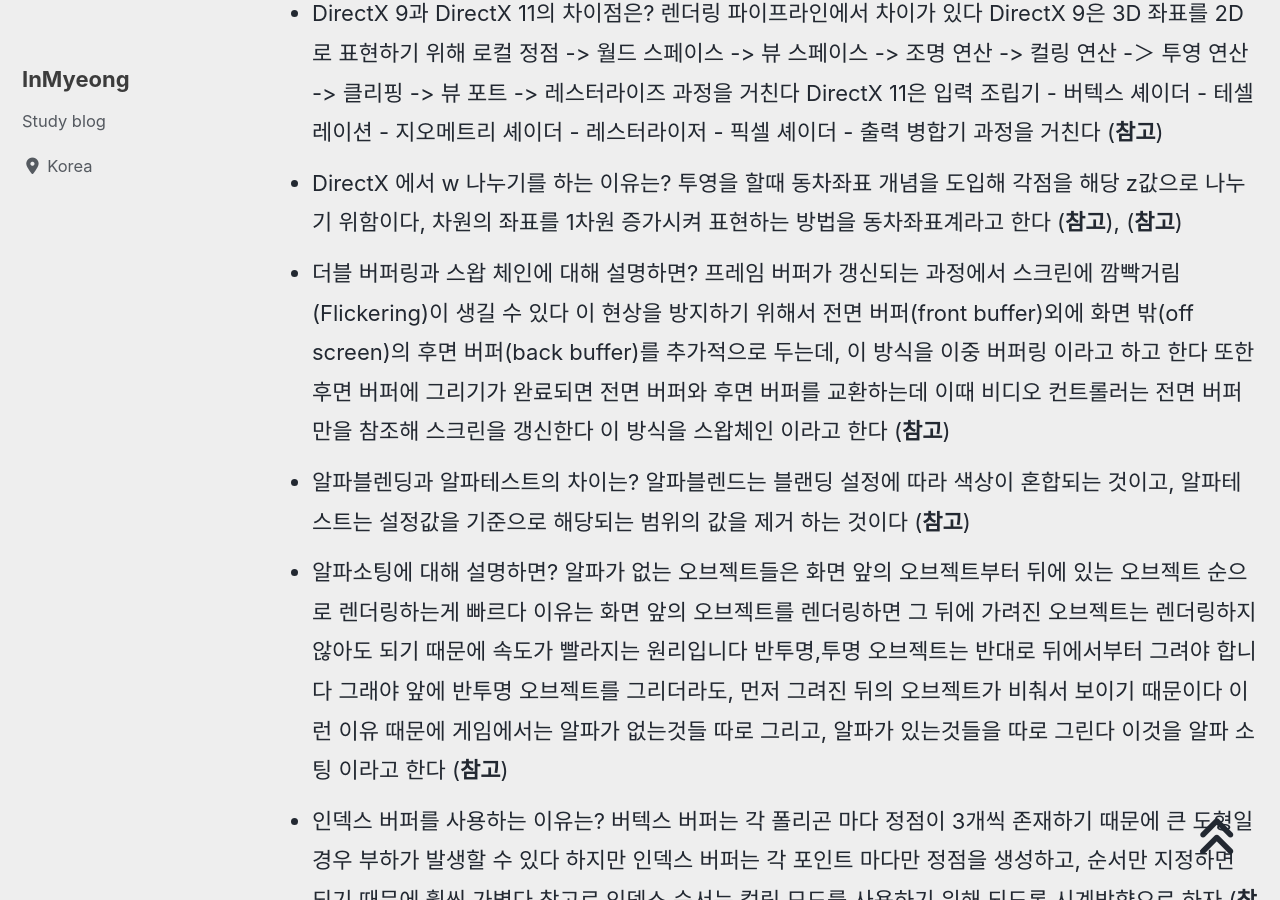
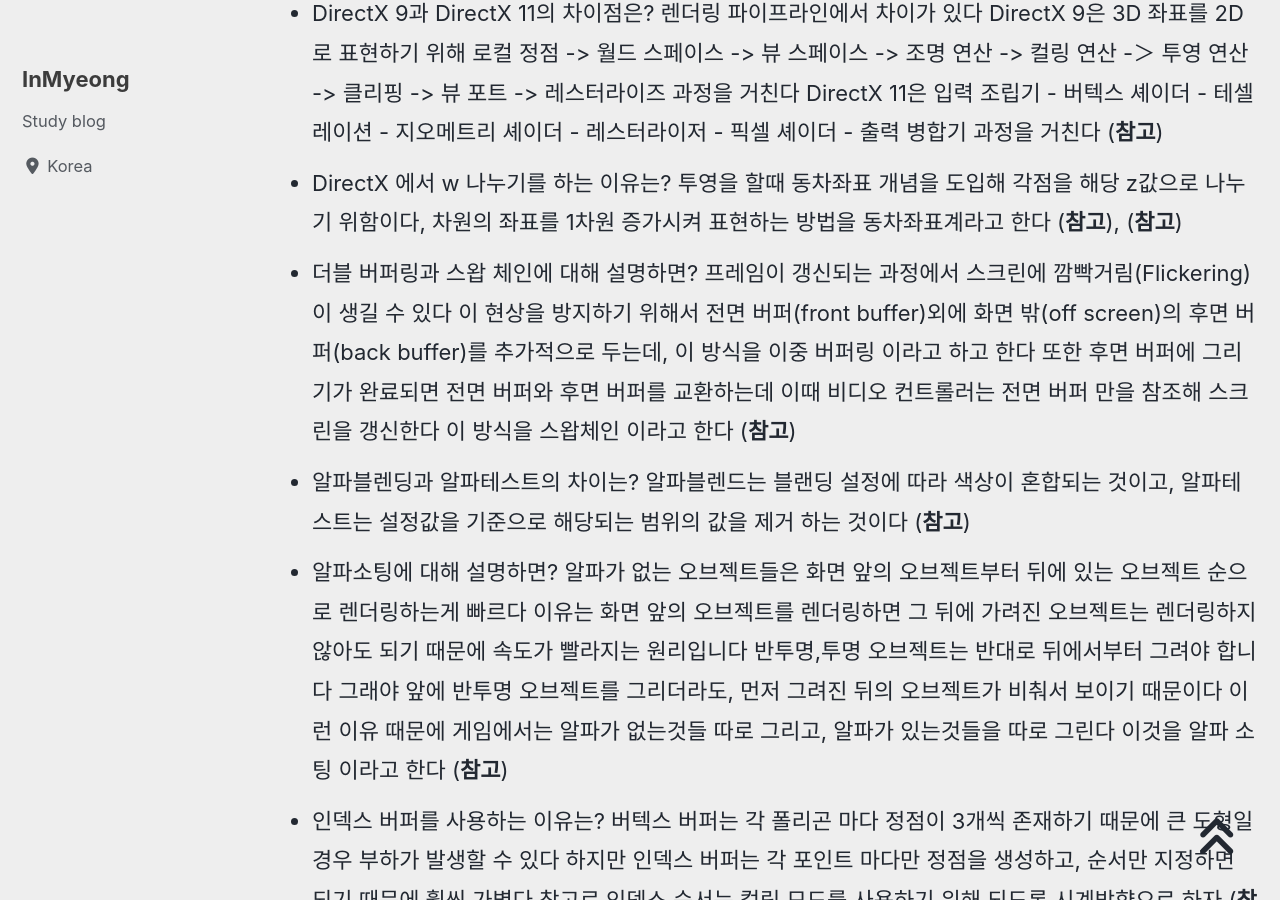
Before and after one commit to devMyeong/devMyeong.github.io, a Jekyll site: the page built from _posts/cs/2022-09-05-블로그-면접준비.md, in a window 1280 px wide and 900 px high, scrolled down 20918 px. Built offline with Jekyll 4.4.1, drawn with Linux system fonts in a browser that asks for light colours; cached includes are drawn as plain includes; nearby versions of some CDN libraries; some web fonts are replaced; comment, search, counter and statistics services are not loaded.

Commit message:
Chore : 수정

```diff
--- a/_posts/cs/2022-09-05-블로그-면접준비.md
+++ b/_posts/cs/2022-09-05-블로그-면접준비.md
@@ -195,7 +195,7 @@ last_modified_at: 2022-10-30
 - 컬링 기법들을 아는대로 나열하고 설명하면? 컬링의 종류는 백페이스 컬링(BackFace Culling), 오클루전 컬링(Occlusion Culling), 프러스텀 컬링(ViewFrustum Culling)이 있다 백페이스 컬링은 물체의 뒷면을 렌더링에서 제외하는 것이다 오클루전 컬링은 다른 오브젝트에 가려진 오브젝트들은 렌더링하지 않는 것이다 프러스텀 컬링은 카메라의 뷰 프러스텀(View Frustum) 영역 밖의 오브젝트들은 렌더링하지 않는 것이다 ([**참고**](https://rito15.github.io/posts/unity-opt-occlusion-culling/))
 - DirectX 9과 DirectX 11의 차이점은? 렌더링 파이프라인에서 차이가 있다 DirectX 9은 3D 좌표를 2D로 표현하기 위해 로컬 정점 -> 월드 스페이스 -> 뷰 스페이스 -> 조명 연산 -> 컬링 연산 -＞ 투영 연산 -> 클리핑 -> 뷰 포트 -> 레스터라이즈 과정을 거친다 DirectX 11은 입력 조립기 - 버텍스 셰이더 - 테셀레이션 - 지오메트리 셰이더 - 레스터라이저 - 픽셀 셰이더 - 출력 병합기 과정을 거친다 ([**참고**](https://m.blog.naver.com/PostView.naver?isHttpsRedirect=true&blogId=minizang99&logNo=220963722023))
 - DirectX 에서 w 나누기를 하는 이유는? 투영을 할때 동차좌표 개념을 도입해 각점을 해당 z값으로 나누기 위함이다, 차원의 좌표를 1차원 증가시켜 표현하는 방법을 동차좌표계라고 한다 ([**참고**](https://www.gpgstudy.com/forum/viewtopic.php?t=6396)), ([**참고**](https://m.blog.naver.com/PostView.naver?isHttpsRedirect=true&blogId=jws2218&logNo=221510733838))
-- 더블 버퍼링과 스왑 체인에 대해 설명하면? 프레임 버퍼가 갱신되는 과정에서 스크린에 깜빡거림(Flickering)이 생길 수 있다 이 현상을 방지하기 위해서 전면 버퍼(front buffer)외에 화면 밖(off screen)의 후면 버퍼(back buffer)를 추가적으로 두는데, 이 방식을 이중 버퍼링 이라고 하고 한다 또한 후면 버퍼에 그리기가 완료되면 전면 버퍼와 후면 버퍼를 교환하는데 이때 비디오 컨트롤러는 전면 버퍼 만을 참조해 스크린을 갱신한다 이 방식을 스왑체인 이라고 한다 ([**참고**](https://handhp1.tistory.com/10))
+- 더블 버퍼링과 스왑 체인에 대해 설명하면? 프레임이 갱신되는 과정에서 스크린에 깜빡거림(Flickering)이 생길 수 있다 이 현상을 방지하기 위해서 전면 버퍼(front buffer)외에 화면 밖(off screen)의 후면 버퍼(back buffer)를 추가적으로 두는데, 이 방식을 이중 버퍼링 이라고 하고 한다 또한 후면 버퍼에 그리기가 완료되면 전면 버퍼와 후면 버퍼를 교환하는데 이때 비디오 컨트롤러는 전면 버퍼 만을 참조해 스크린을 갱신한다 이 방식을 스왑체인 이라고 한다 ([**참고**](https://handhp1.tistory.com/10))
 - 알파블렌딩과 알파테스트의 차이는? 알파블렌드는 블랜딩 설정에 따라 색상이 혼합되는 것이고, 알파테스트는 설정값을 기준으로 해당되는 범위의 값을 제거 하는 것이다 ([**참고**](https://mgun.tistory.com/130))
 - 알파소팅에 대해 설명하면? 알파가 없는 오브젝트들은 화면 앞의 오브젝트부터 뒤에 있는 오브젝트 순으로 렌더링하는게 빠르다 이유는 화면 앞의 오브젝트를 렌더링하면 그 뒤에 가려진 오브젝트는 렌더링하지 않아도 되기 때문에 속도가 빨라지는 원리입니다 반투명,투명 오브젝트는 반대로 뒤에서부터 그려야 합니다 그래야 앞에 반투명 오브젝트를 그리더라도, 먼저 그려진 뒤의 오브젝트가 비춰서 보이기 때문이다 이런 이유 때문에 게임에서는 알파가 없는것들 따로 그리고, 알파가 있는것들을 따로 그린다 이것을 알파 소팅 이라고 한다 ([**참고**](https://m.blog.naver.com/PostView.naver?isHttpsRedirect=true&blogId=agebreak&logNo=60123549628))
 - 인덱스 버퍼를 사용하는 이유는? 버텍스 버퍼는 각 폴리곤 마다 정점이 3개씩 존재하기 때문에 큰 도형일 경우 부하가 발생할 수 있다 하지만 인덱스 버퍼는 각 포인트 마다만 정점을 생성하고, 순서만 지정하면 되기 때문에 훨씬 가볍다 참고로 인덱스 순서는 컬링 모드를 사용하기 위해 되도록 시계방향으로 하자 ([**참고**](https://showmiso.tistory.com/142)), ([**참고**](https://carrotclub.tistory.com/16))
```
